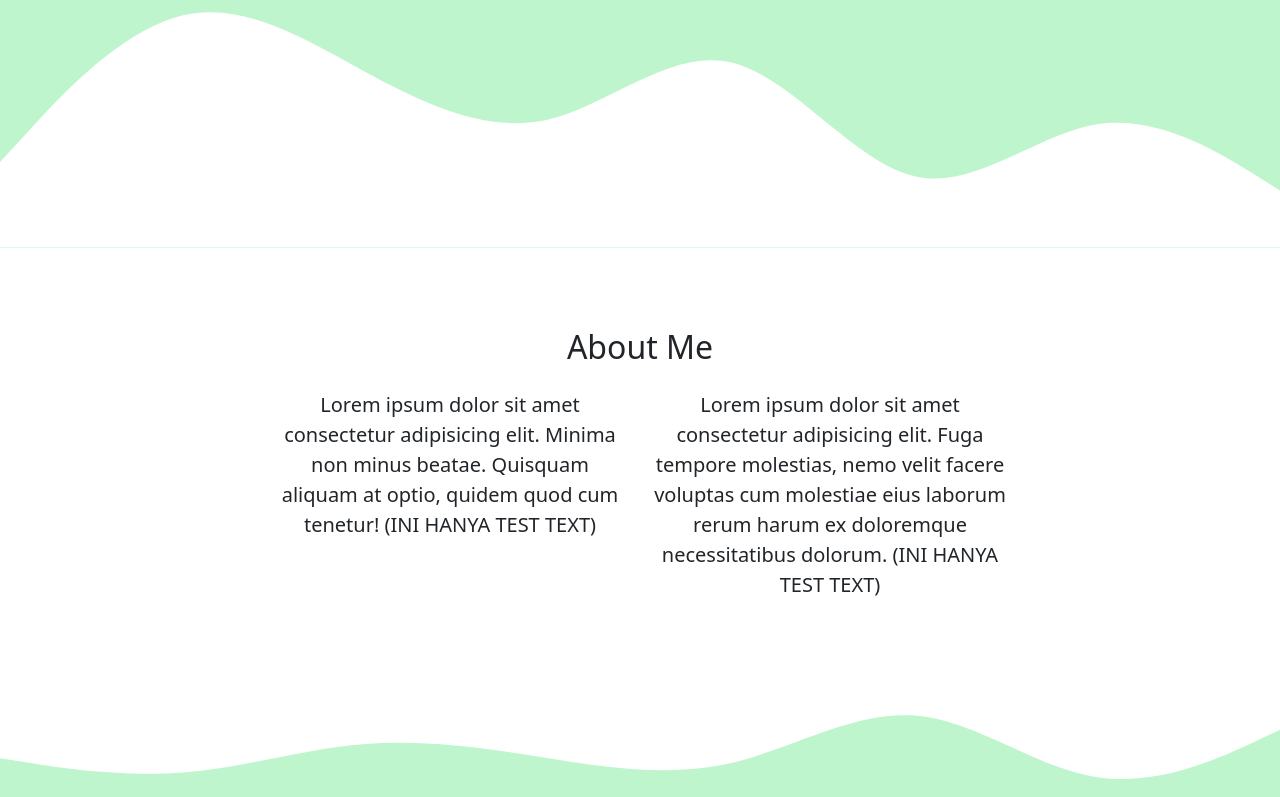
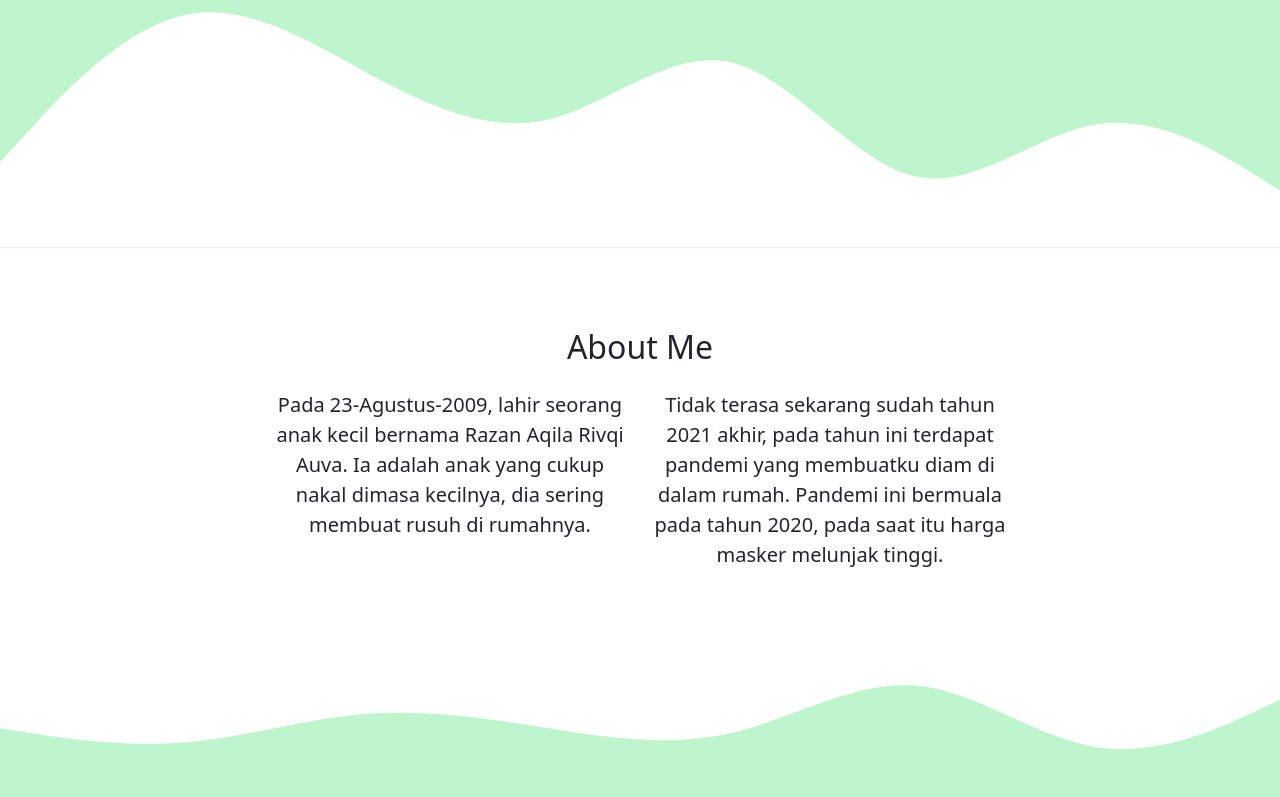
Before and after one commit to RazanAuva/portfolio, a plain HTML site: page index.html in a window 1280 px wide. Shown: the part 454-1251 px from the top of the page. Drawn offline with nearby package versions, Linux system fonts and the light colour scheme.

Commit message:
Add feature

```diff
--- a/index.html
+++ b/index.html
@@ -77,14 +77,14 @@
       <div class="row fs-5 justify-content-center text-center">
         <div class="col-md-4" data-aos="fade-right" data-aos-duration="1000" data-aos-delay="200">
           <p>
-            Lorem ipsum dolor sit amet consectetur adipisicing elit. Minima non minus beatae. Quisquam aliquam at optio,
-            quidem quod cum tenetur! (INI HANYA TEST TEXT)
+            Pada 23-Agustus-2009, lahir seorang anak kecil bernama Razan Aqila Rivqi Auva. Ia adalah anak yang cukup
+            nakal dimasa kecilnya, dia sering membuat rusuh di rumahnya.
           </p>
         </div>
         <div class="col-md-4" data-aos="fade-left" data-aos-duration="1000" data-aos-delay="200">
           <p>
-            Lorem ipsum dolor sit amet consectetur adipisicing elit. Fuga tempore molestias, nemo velit facere voluptas
-            cum molestiae eius laborum rerum harum ex doloremque necessitatibus dolorum. (INI HANYA TEST TEXT)
+            Tidak terasa sekarang sudah tahun 2021 akhir, pada tahun ini terdapat pandemi yang membuatku diam di dalam
+            rumah. Pandemi ini bermuala pada tahun 2020, pada saat itu harga masker melunjak tinggi.
           </p>
         </div>
       </div>
```
